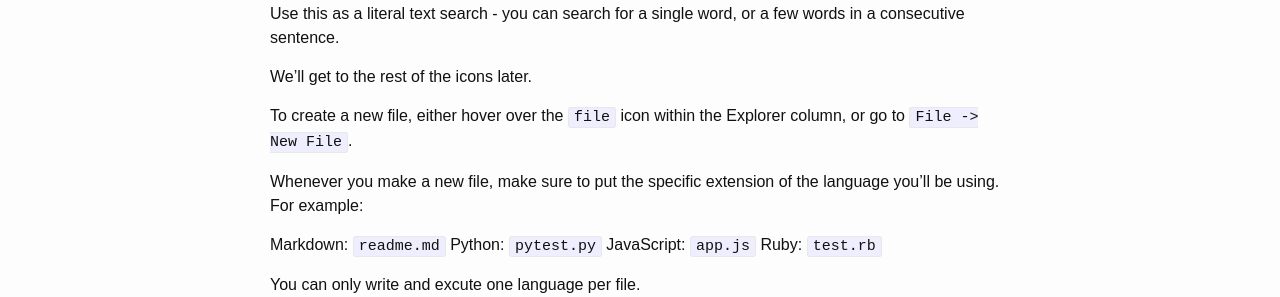
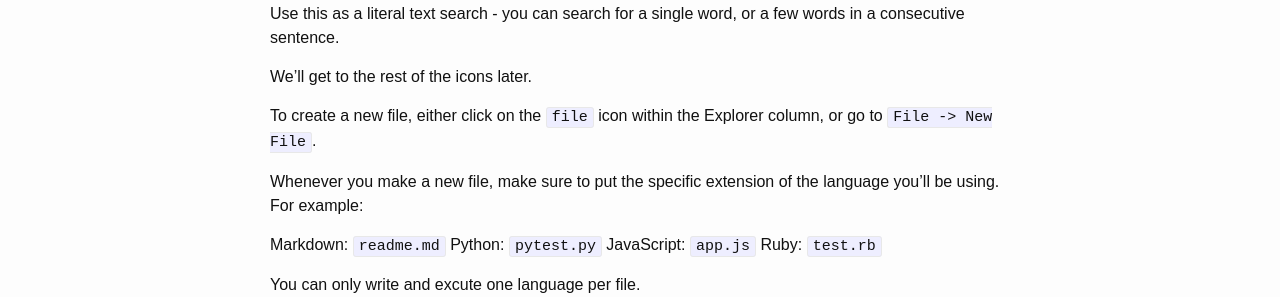
Before and after one commit to emilyannemoses/blog, a Jekyll site: the page built from _posts/2019-06-06-vs-code.md, in a window 1280 px wide. Shown: the part 461-758 px from the top of the page. Built offline with Jekyll 4.4.1, drawn with Linux system fonts in a browser that asks for light colours.

Commit message:
edits instructions

```diff
--- a/_posts/2019-06-06-vs-code.md
+++ b/_posts/2019-06-06-vs-code.md
@@ -13,7 +13,7 @@ The next icon down is a magnifying glass. Click on if it you'd like to search th
 
 We'll get to the rest of the icons later.
 
-To create a new file, either hover over the `file` icon within the Explorer column, or go to `File -> New File`.
+To create a new file, either click on the `file` icon within the Explorer column, or go to `File -> New File`.
 
 Whenever you make a new file, make sure to put the specific extension of the language you'll be using. For example:
 
```
